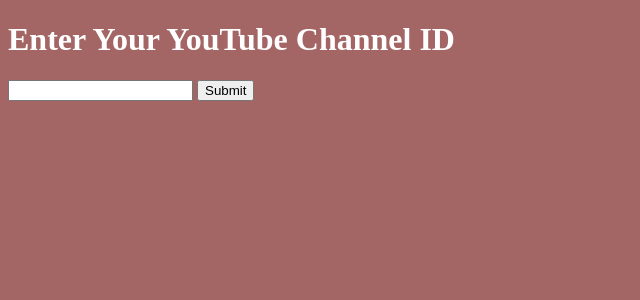
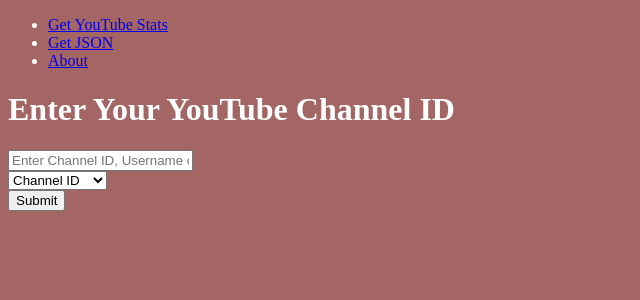
Before and after one commit to pswapneet/yt-stats-flask, a Flask app: page / in a window 1280 px wide. Shown: the top 300 px of the page, without its empty margins (0-640 px from the left). Run offline with Flask 2, Linux system fonts and the light colour scheme.

Commit message:
a mess... form only works for channelid

```diff
--- a/main.py
+++ b/main.py
@@ -23,14 +23,53 @@ from isodate import parse_duration
 app = Flask(__name__, static_folder='static')
 
 @app.route("/", methods=['GET', 'POST'])
+
 def index():
     if request.method == 'POST':
-        channel_id = request.form.get('channel_id')
+        channel_input = request.form.get('channel_input')
+        input_type = request.form.get('input_type')
+        if input_type == 'channel_id':
+            channel_id = channel_input
+        elif input_type == 'username':
+            username = channel_input[1:]
+            url = f'https://www.googleapis.com/youtube/v3/channels?part=forUsername={username}&key={config.developer_key}'
+            response = requests.get(url)
+            data = json.loads(response.text)
+            usernamereq= data
+            return render_template('test.html', test1=usernamereq)
+        elif input_type == 'custom_url':
+            url = f'https://www.googleapis.com/youtube/v3/channels?part=id&url={channel_input}&key={config.developer_key}'
+            response = requests.get(url)
+            data = json.loads(response.text)
+            channel_id = data['items'][0]['id']
         return redirect(f'/stats/{channel_id}')
     return render_template('index.html')
 
+@app.route('/getjson', methods=['GET', 'POST'])
+
+@app.route('/getjson', methods=['GET', 'POST'])
+def getjson():
+    if request.method == 'POST':
+        channel_id_json= request.form.get('channel_id_json')
+        url = f'https://www.googleapis.com/youtube/v3/channels?part=snippet,statistics,contentDetails&id={channel_id_json}&key={config.developer_key}'
+        response = requests.get(url)
+        data = json.loads(response.text)
+        filename = f"{channel_id_json}.json"
+        response = filename(json.dumps(data, indent=4))
+        response.headers["Content-Disposition"] = "attachment; filename=" + filename
+        response.mimetype = 'application/json'
+        return response
+    # THIS is NOT right...
+    # it needs to generate json.html
+    # or output.json...
+    return render_template('getjson.html')
+
+@app.route("/about")
+def about():
+    return render_template("about.html")
+
 @app.route("/stats/<channel_id>")
-def stats_title(channel_id):
+def stats(channel_id):
     youtube = build('youtube', 'v3', developerKey=config.developer_key)
     channel_request = youtube.channels().list(
         part='snippet,statistics',
--- a/templates/index.html
+++ b/templates/index.html
@@ -6,11 +6,57 @@
     href="{{ url_for('static', filename='css/styleindex.css') }}">
 </head>
 <body>
+    <header>
+        <nav>
+          <ul>
+            <li><a href="{{ url_for('index') }}">Get YouTube Stats</a></li>
+            <li><a href="{{ url_for('getjson') }}">Get JSON</a></li>
+            <li><a href="{{ url_for('about') }}">About</a></li>
+          </ul>
+        </nav>
+      </header>
     <h1>Enter Your YouTube Channel ID</h1>
-    <form action="/" method="POST">
-      <input type="text" name="channel_id">
-      <input type="submit" value="Submit">
-    </form>
+   <!-- index.html -->
+   <form method="post" action="/">
+    <div class="form-group">
+      <input type="text" class="form-control" id="channel_input" name="channel_input" placeholder="Enter Channel ID, Username or Custom URL">
+    </div>
+    <div class="form-group">
+      <select class="form-control" id="input_type" name="input_type">
+        <option value="channel_id">Channel ID</option>
+        <option value="username">Username</option>
+        <option value="custom_url">Custom URL</option>
+      </select>
+    </div>
+    <button type="submit" class="btn btn-primary">Submit</button>
+  </form>
+
+
+<script>
+    const radioButtons = document.querySelectorAll('input[name="input_type"]');
+    const channelIdInput = document.querySelector('#channel_id_input');
+    const usernameInput = document.querySelector('#username_input');
+    const customUrlInput = document.querySelector('#custom_url_input');
+
+    radioButtons.forEach(button => {
+        button.addEventListener('change', () => {
+            if (button.value === 'channel_id') {
+                channelIdInput.style.display = 'block';
+                usernameInput.style.display = 'none';
+                customUrlInput.style.display = 'none';
+            } else if (button.value === 'username') {
+                channelIdInput.style.display = 'none';
+                usernameInput.style.display = 'block';
+                customUrlInput.style.display = 'none';
+            } else if (button.value === 'custom_url') {
+                channelIdInput.style.display = 'none';
+                usernameInput.style.display = 'none';
+                customUrlInput.style.display = 'block';
+            }
+        });
+    });
+</script>
+
 
 </body>
 
```
Also changed, not shown: templates/about.html (added, +8 -0 lines), templates/getjson.html (added, +13 -0 lines).
